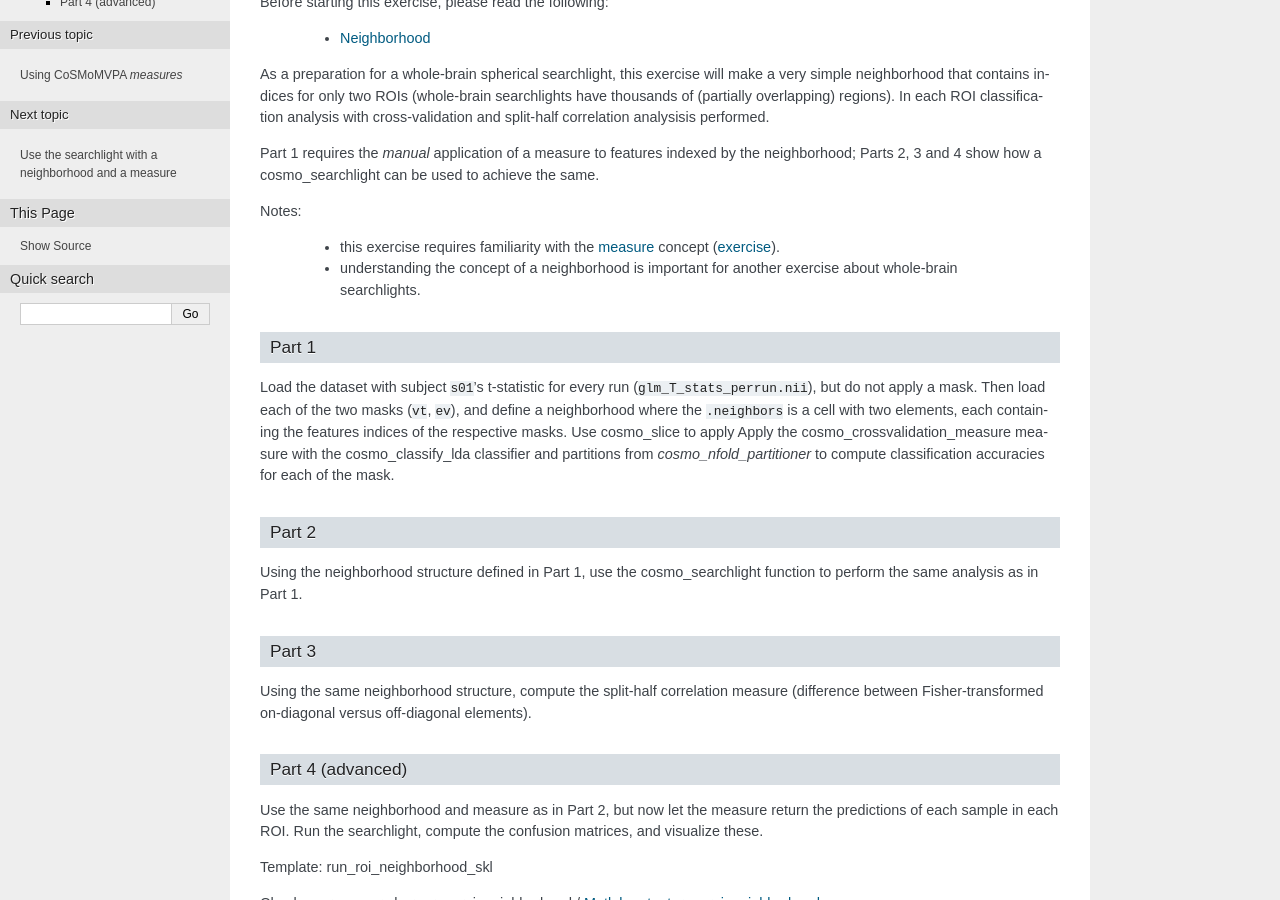
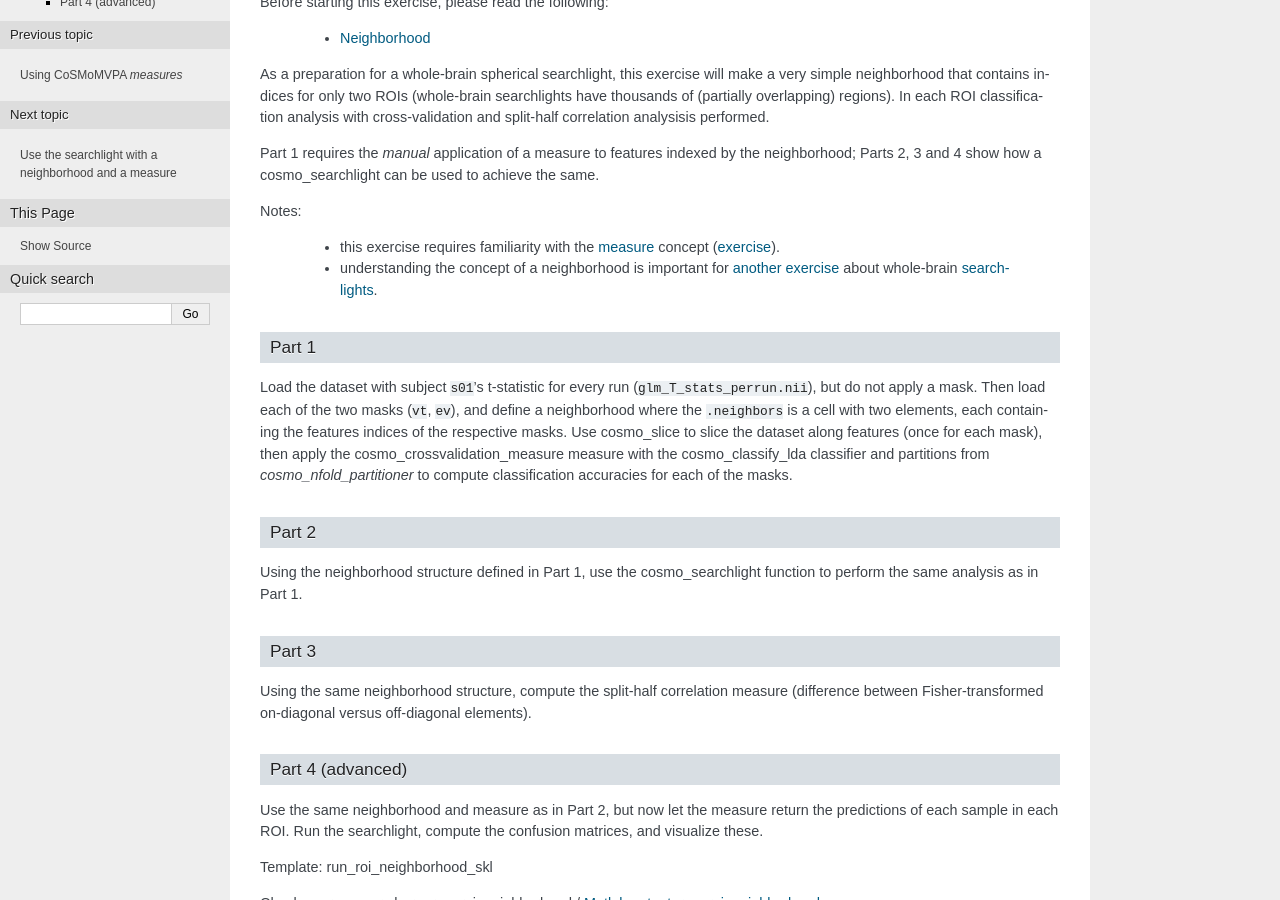
Before and after one commit to CoSMoMVPA/CoSMoMVPA, a Sphinx documentation site: the page built from doc/source/ex_neighborhood.rst, in a window 1280 px wide and 900 px high, scrolled down 458 px. Built offline with Sphinx 7.4.7, drawn with Linux system fonts in a browser that asks for light colours; pages that are not in the unit, such as notebooks, are missing from menus.

Commit message:
SML+EXC: fix typos

```diff
--- a/doc/source/ex_neighborhood.rst
+++ b/doc/source/ex_neighborhood.rst
@@ -29,14 +29,13 @@ Part 1 requires the *manual* application of a measure to features indexed by the
 Notes:
 
     - this exercise requires familiarity with the :ref:`measure <cosmomvpa_measure>` concept (:ref:`exercise <ex_measures>`).
-    - understanding the concept of a neighborhood is important for another exercise about whole-brain searchlights.
+    - understanding the concept of a neighborhood is important for :ref:`another exercise <ex_searchlight_measure>` about whole-brain :ref:`searchlights <searchlight>`.
 
 Part 1
 ######
 
 Load the dataset with subject ``s01``'s t-statistic for every run (``glm_T_stats_perrun.nii``), but do not apply a mask.
-Then load each of the two masks (``vt``, ``ev``), and define a neighborhood where the ``.neighbors`` is a cell with two elements, each containing the features indices of the respective masks. Use :ref:`cosmo_slice` to apply
-Apply the :ref:`cosmo_crossvalidation_measure` measure with the :ref:`cosmo_classify_lda` classifier and partitions from `cosmo_nfold_partitioner` to compute classification accuracies for each of the mask.
+Then load each of the two masks (``vt``, ``ev``), and define a neighborhood where the ``.neighbors`` is a cell with two elements, each containing the features indices of the respective masks. Use :ref:`cosmo_slice` to slice the dataset along features (once for each mask), then apply the :ref:`cosmo_crossvalidation_measure` measure with the :ref:`cosmo_classify_lda` classifier and partitions from `cosmo_nfold_partitioner` to compute classification accuracies for each of the masks.
 
 Part 2
 ######
--- a/doc/source/ex_searchlight_measure.rst
+++ b/doc/source/ex_searchlight_measure.rst
@@ -1,4 +1,4 @@
-.. ex_searchlight_measure
+.. _`ex_searchlight_measure`:
 
 Use the searchlight with a neighborhood and a measure
 =====================================================
```
